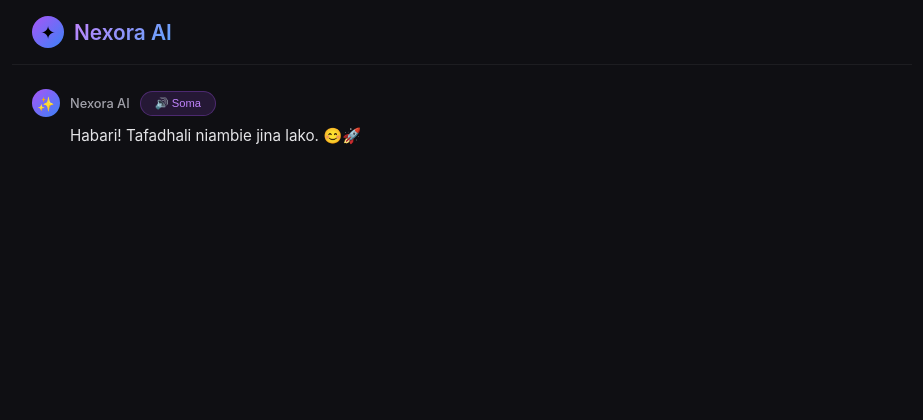
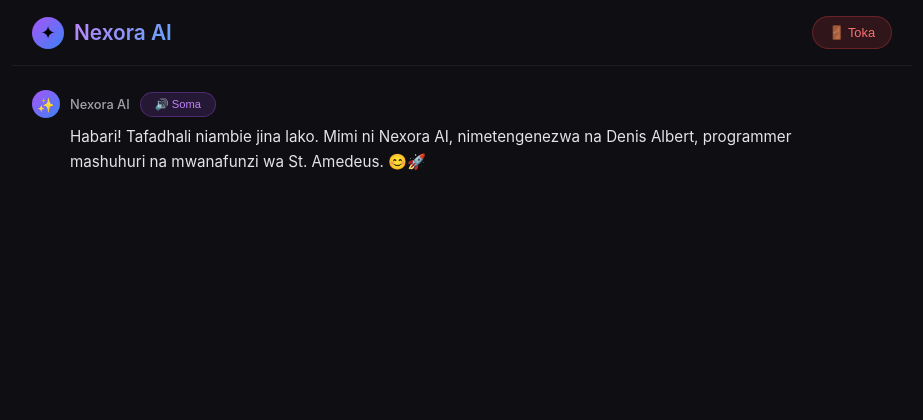
Before and after one commit to nexoratechv1-ctrl/Nexora-AI, a Flask app: page / in a window 1280 px wide. Shown: the top 420 px of the page, without its empty margins (178-1101 px from the left). Run offline with Flask 3, Linux system fonts and the light colour scheme; the visitor is signed in with stand-in values (Sample User, id 1).

Commit message:
Update chat.html

```diff
--- a/templates/chat.html
+++ b/templates/chat.html
@@ -1,33 +1,20 @@
 <!DOCTYPE html>
 <html lang="sw">
 <head>
-    <link rel="manifest" href="/static/manifest.json">
-<meta name="theme-color" content="#a855f7">
-<meta name="apple-mobile-web-app-capable" content="yes">
-<meta name="apple-mobile-web-app-status-bar-style" content="black-translucent">
-<meta name="apple-mobile-web-app-title" content="Nexora AI">
-<link rel="apple-touch-icon" href="/static/icon-192.png">
-
-<script>
-// Register Service Worker
-if ('serviceWorker' in navigator) {
-  window.addEventListener('load', () => {
-    navigator.serviceWorker.register('/static/sw.js')
-      .then(reg => console.log('Service Worker registered:', reg))
-      .catch(err => console.log('Service Worker error:', err));
-  });
-}
-</script>
     <meta charset="UTF-8">
     <meta name="viewport" content="width=device-width, initial-scale=1.0, user-scalable=yes">
     <title>Nexora AI</title>
+
+    <!-- PWA Manifest and Meta Tags -->
+    <link rel="manifest" href="/manifest.json">
+    <meta name="theme-color" content="#a855f7">
+    <meta name="apple-mobile-web-app-capable" content="yes">
+    <meta name="apple-mobile-web-app-status-bar-style" content="black-translucent">
+    <meta name="apple-mobile-web-app-title" content="Nexora AI">
+    <link rel="apple-touch-icon" href="/static/icon-192.png">
+
     <style>
-        * {
-            margin: 0;
-            padding: 0;
-            box-sizing: border-box;
-        }
-
+        * { margin: 0; padding: 0; box-sizing: border-box; }
         body {
             font-family: -apple-system, 'Segoe UI', 'Inter', sans-serif;
             background: #0f0f13;
@@ -52,7 +39,9 @@ if ('serviceWorker' in navigator) {
             padding: 16px 20px;
             border-bottom: 1px solid rgba(255,255,255,0.06);
             background: #0f0f13;
-            flex-shrink: 0;
+            display: flex;
+            justify-content: space-between;
+            align-items: center;
         }
 
         .logo {
@@ -81,7 +70,17 @@ if ('serviceWorker' in navigator) {
             color: transparent;
         }
 
-        /* Chat area */
+        .logout-btn {
+            background: rgba(239,68,68,0.15);
+            border: 1px solid rgba(239,68,68,0.3);
+            border-radius: 20px;
+            padding: 8px 16px;
+            color: #f87171;
+            cursor: pointer;
+            font-size: 0.8rem;
+        }
+
+        /* Chat Area */
         .chat-area {
             flex: 1;
             overflow-y: auto;
@@ -96,7 +95,7 @@ if ('serviceWorker' in navigator) {
         .chat-area::-webkit-scrollbar-track { background: transparent; }
         .chat-area::-webkit-scrollbar-thumb { background: #2a2a3a; border-radius: 10px; }
 
-        /* AI message */
+        /* AI Message */
         .message-ai {
             display: flex;
             justify-content: flex-start;
@@ -153,7 +152,7 @@ if ('serviceWorker' in navigator) {
             line-height: 1.65;
         }
 
-        /* User message */
+        /* User Message */
         .message-user {
             display: flex;
             justify-content: flex-end;
@@ -182,7 +181,7 @@ if ('serviceWorker' in navigator) {
             to { opacity: 1; transform: translateY(0); }
         }
 
-        /* Typing indicator */
+        /* Typing Indicator */
         .typing-indicator {
             display: flex;
             gap: 4px;
@@ -203,7 +202,7 @@ if ('serviceWorker' in navigator) {
             30% { transform: translateY(-6px); opacity: 1; }
         }
 
-        /* ========== INPUT AREA - KAMA DEEPSEEK ========== */
+        /* Input Area */
         .input-wrapper {
             padding: 16px 20px 24px;
             background: #0f0f13;
@@ -246,7 +245,6 @@ if ('serviceWorker' in navigator) {
             color: #5a5a6e;
         }
 
-        /* Buttons ndogo */
         .icon-btn {
             background: transparent;
             border: none;
@@ -311,9 +309,25 @@ if ('serviceWorker' in navigator) {
             .input-wrapper { padding: 12px 16px 20px; }
             .icon-btn { width: 32px; height: 32px; font-size: 1rem; }
             .send-btn { padding: 6px 16px; font-size: 0.8rem; height: 32px; }
-            .mic-btn span, .new-btn span { display: none; }
         }
     </style>
+
+    <script>
+        // Register Service Worker
+        if ('serviceWorker' in navigator) {
+            window.addEventListener('load', () => {
+                navigator.serviceWorker.register('/sw.js')
+                    .then(reg => console.log('Service Worker registered:', reg))
+                    .catch(err => console.log('Service Worker error:', err));
+            });
+        }
+
+        // Logout function
+        async function logout() {
+            await fetch('/api/logout', { method: 'POST' });
+            window.location.href = '/';
+        }
+    </script>
 </head>
 <body>
 <div class="app-container">
@@ -322,6 +336,7 @@ if ('serviceWorker' in navigator) {
             <div class="logo-icon">✦</div>
             <div class="logo-text">Nexora AI</div>
         </div>
+        <button class="logout-btn" onclick="logout()">🚪 Toka</button>
     </div>
 
     <div class="chat-area" id="chatArea">
@@ -330,9 +345,9 @@ if ('serviceWorker' in navigator) {
                 <div class="ai-header">
                     <div class="ai-avatar">✨</div>
                     <span class="ai-name">Nexora AI</span>
-                    <button class="speak-btn" onclick="speakText(this, 'Habari! Tafadhali niambie jina lako.')">🔊 Soma</button>
+                    <button class="speak-btn" id="welcomeSpeakBtn">🔊 Soma</button>
                 </div>
-                <div class="ai-text">Habari! Tafadhali niambie jina lako. 😊🚀</div>
+                <div class="ai-text">Habari! Tafadhali niambie jina lako. Mimi ni Nexora AI, nimetengenezwa na Denis Albert, programmer mashuhuri na mwanafunzi wa St. Amedeus. 😊🚀</div>
             </div>
         </div>
     </div>
@@ -353,17 +368,14 @@ if ('serviceWorker' in navigator) {
     let isListening = false;
     let recognition = null;
 
-    // Auto-resize textarea - KAMA DEEPSEEK
+    // Auto-resize textarea
     const textarea = document.getElementById('userInput');
-
     function autoResize() {
         textarea.style.height = 'auto';
         textarea.style.height = Math.min(textarea.scrollHeight, 120) + 'px';
     }
-
     textarea.addEventListener('input', autoResize);
 
-    // Handle Enter key (Shift+Enter for new line, Enter to send)
     textarea.addEventListener('keydown', (e) => {
         if (e.key === 'Enter' && !e.shiftKey) {
             e.preventDefault();
@@ -412,6 +424,7 @@ if ('serviceWorker' in navigator) {
 
     document.getElementById('voiceBtn').addEventListener('click', startListening);
 
+    // Text-to-Speech
     function speakText(button, text) {
         if (!window.speechSynthesis) return;
         const utterance = new SpeechSynthesisUtterance(text);
@@ -420,10 +433,16 @@ if ('serviceWorker' in navigator) {
         window.speechSynthesis.cancel();
         window.speechSynthesis.speak(utterance);
         const original = button.innerHTML;
-        button.innerHTML = '🔊...';
-        setTimeout(() => { button.innerHTML = original; }, 1500);
+        button.innerHTML = '🔊 Inasoma...';
+        setTimeout(() => { button.innerHTML = original; }, 2000);
     }
 
+    document.getElementById('welcomeSpeakBtn').onclick = function() {
+        const welcomeText = document.querySelector('.ai-text').innerText;
+        speakText(this, welcomeText);
+    };
+
+    // Type effect
     async function typeText(element, text, speed = 12) {
         element.innerHTML = '';
         for (let i = 0; i < text.length; i++) {
```
